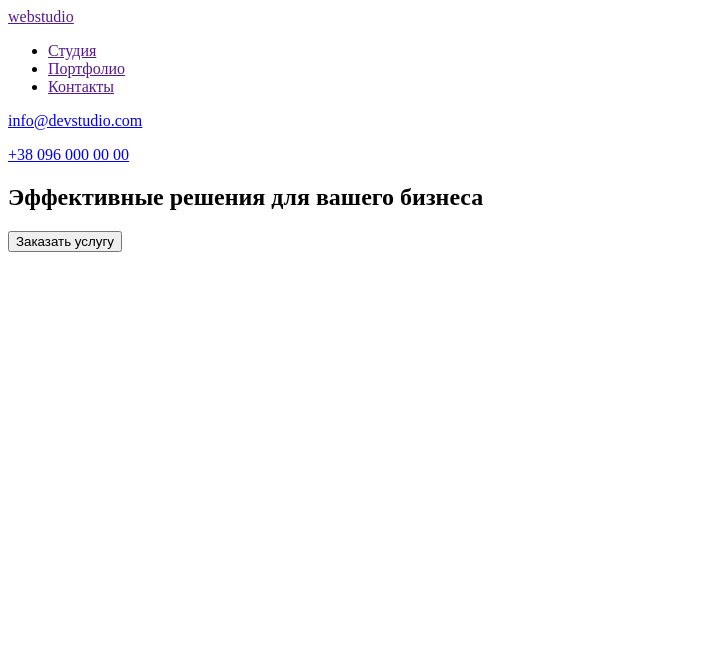
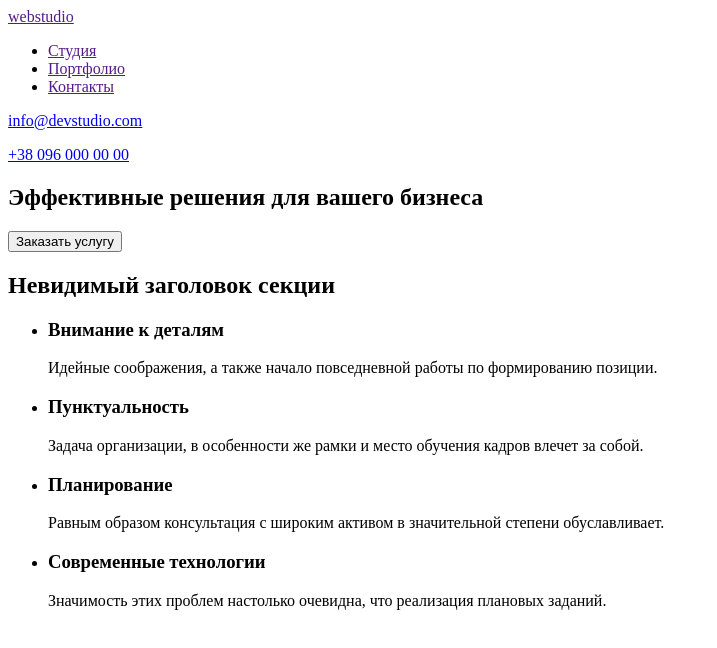
Before and after one commit to jokerav/goit-markup-hw-01, a plain HTML site: page index.html in a window 1280 px wide. Shown: the whole page, without its empty margins (0-717 px from the left). Drawn offline with Linux system fonts and the light colour scheme.

Commit message:
0.5 добавил секцию особенности
добавил секцию особенности

```diff
--- a/index.html
+++ b/index.html
@@ -30,6 +30,34 @@
           <h1>Эффективные решения для вашего бизнеса</h1>
           <button type="button">Заказать услугу</button>
         </section>
+        <!--секция особенности-->
+        <section>
+          <h2>Невидимый заголовок секции</h2>
+          <ul>
+            <li>
+              <h3>Внимание к деталям</h3>
+              <p>
+                Идейные соображения, а также начало повседневной работы по формированию позиции.
+              </p>
+            </li>
+            <li>
+              <h3>Пунктуальность</h3>
+              <p>
+                Задача организации, в особенности же рамки и место обучения кадров влечет за собой.
+              </p>
+            </li>
+            <li>
+              <h3>Планирование</h3>
+              <p>
+                Равным образом консультация с широким активом в значительной степени обуславливает.
+              </p>
+            </li>
+            <li>
+              <h3>Современные технологии</h3>
+              <p>Значимость этих проблем настолько очевидна, что реализация плановых заданий.</p>
+            </li>
+          </ul>
+        </section>
       </main>
     </div>
   </body>
```
